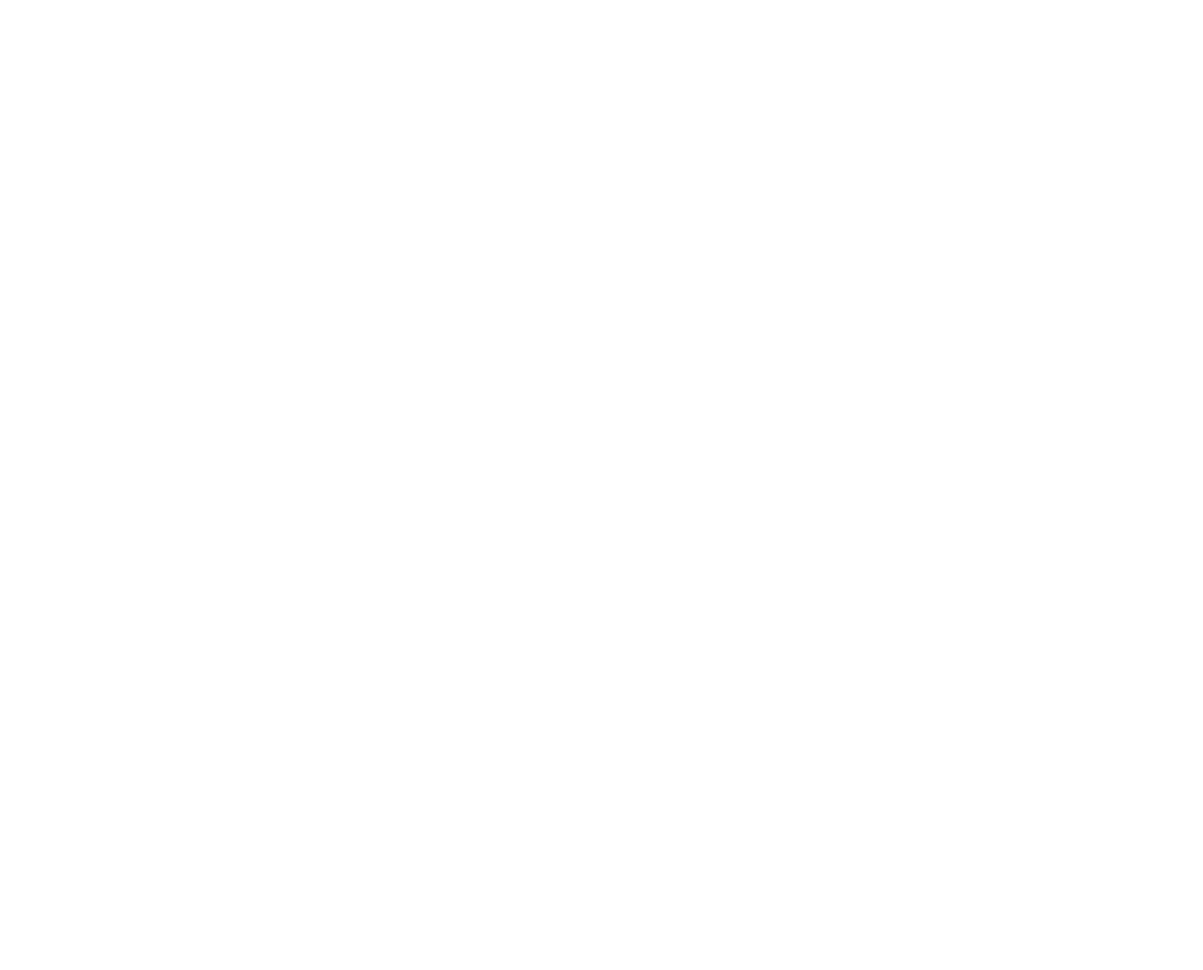
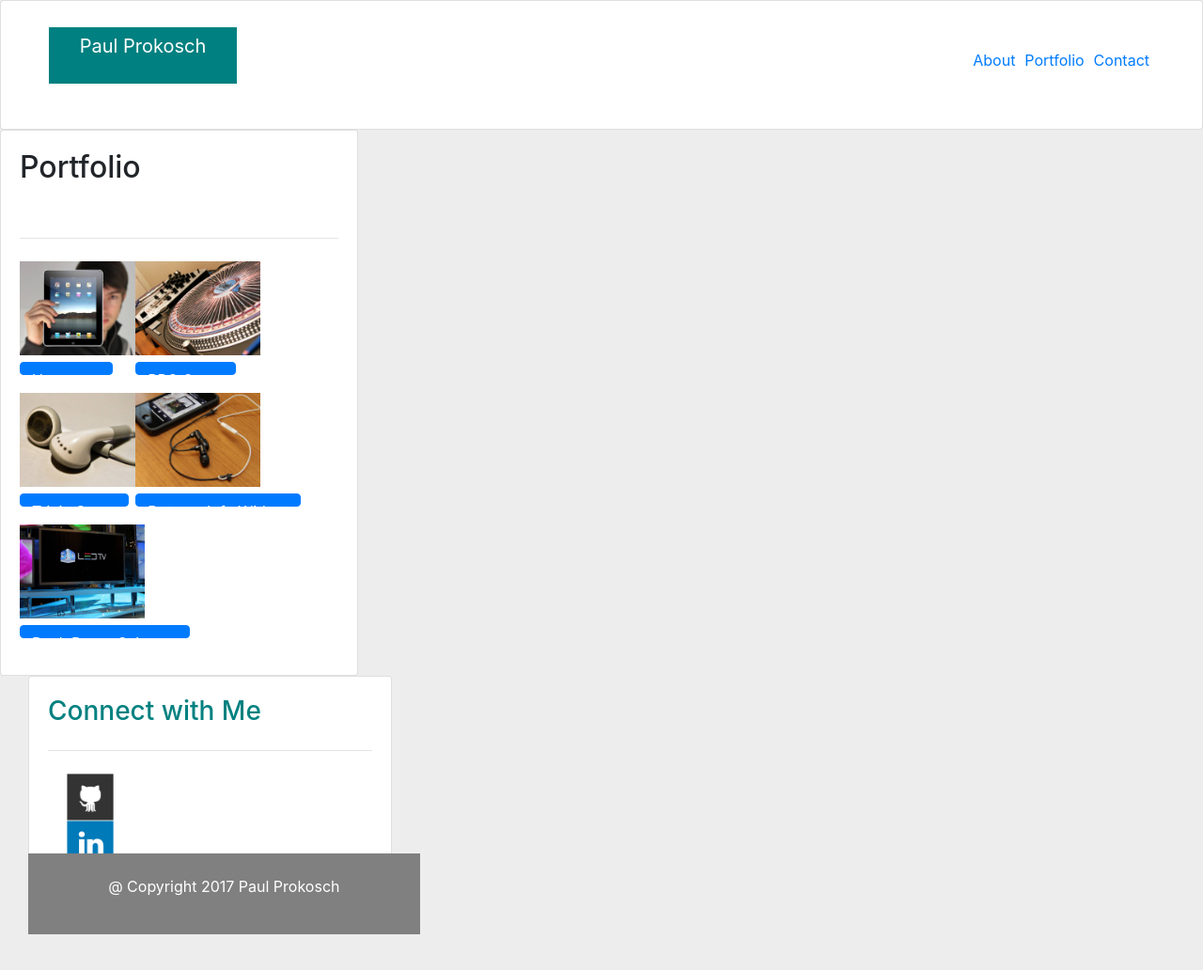
Before and after one commit to pauljprokosch/Bootstrap-Portfolio, a plain HTML site: page portfolio.html in a window 1280 px wide. Shown: the whole page at 94% size. Before the commit the page ends 800 px from the top, so only its background shows below. Drawn offline with nearby package versions, Linux system fonts and the light colour scheme.

Commit message:
Sunday evening commit

```diff
--- a/portfolio.html
+++ b/portfolio.html
@@ -0,0 +1,120 @@
+<!DOCTYPE html>
+<html>
+<head>
+  <title> Homework #2 </title>
+    <link rel="stylesheet" type="text/css" href="reset.css">
+  <link rel="stylesheet" href="https://maxcdn.bootstrapcdn.com/bootstrap/4.0.0-beta.2/css/bootstrap.min.css" integrity="sha384-PsH8R72JQ3SOdhVi3uxftmaW6Vc51MKb0q5P2rRUpPvrszuE4W1povHYgTpBfshb" crossorigin="anonymous">
+  <link rel="stylesheet" type="text/css" href="style.css">
+
+</head>
+<body>
+
+<div class="card">
+    <div class="card-body">
+      <nav class="navbar navbar-default navbar sticky-top">
+        <div class="container-fluid">
+          <div class="navbar-header">
+              <a class="navbar-brand" href="#">Paul Prokosch</a>
+          </div>
+          <ul class="nav navbar-right">
+              <li><a href="index.html">About </a> </li>
+              <li><a href="portfolio.html">Portfolio </a> </li>
+              <li><a href="contact.html">Contact</a></li>
+          </ul>
+        </div>
+      </nav>
+  </div>
+</div>
+<div class="container-fluid">
+            <div class="row">
+                <div class="card">
+                    <div class="card-body">
+                       <header class="panel-heading">
+                            <h2>Portfolio</h2>
+                            <br>
+                            <hr class="my-4">
+                        </header>
+                            <!-- First Row -->
+                            <div class="row">
+                                <div class="col-lg-4 col-sm-12 col-xs-12">
+                                    <div class="thumbnail">
+                                        <img src="technics-q-c-640-480-1.jpg" height= 100 alt="Hangman">
+                                     </div>
+                                    <div class="caption">
+                                            <p><a href="#" class="btn btn-primary" role="button">Hangman</a></p>
+                                    </div>
+                                </div>
+
+                                <div class="col-lg-4 col-md-4 col-sm-4">
+                                    <div class="thumbnail">
+                                        <img src="technics-q-c-640-480-2.jpg" Height=100 alt="RPG Game">
+                                    </div>
+                                    <div class="caption">
+                                        <p><a href="#" class="btn btn-primary" role="button">RPG Game</a></p>
+                                    </div>
+                                </div>
+                            </div>
+
+                             <div class="row">
+                                <div class="col-lg-4 col-sm-12 col-xs-12">
+                                    <div class="thumbnail">
+                                        <img src="technics-q-c-640-480-5.jpg" Height=100 alt="Trivia Game">
+                                    </div>
+                                    <div class="caption">
+                                        <p><a href="#" class="btn btn-primary" role="button">Trivia Game</a></p>
+                                    </div>
+                                </div>
+
+                                <div class="col-lg-4 col-sm-12 col-xs-12">
+                                    <div class="thumbnail">
+                                      <img src="technics-q-c-640-480-7.jpg" Height=100 alt="Rutgers Info Widget">
+                                    </div>
+                                    <div class="caption">
+                                        <p><a href="#" class="btn btn-primary" role="button">Rutgers Info Widget</a></p>
+                                    </div>
+                                </div>
+                             </div>
+                             <div class="row">
+                                <div class="col-lg-4 col-sm-12 col-xs-12">
+                                    <div class="thumbnail">
+                                       <img src="technics-q-c-640-480-9.jpg" Height=100 alt="Rock Paper Scissors">
+                                     </div>
+                                     <div class="caption">
+                                          <p><a href="#" class="btn btn-primary" role="button">Rock Paper Scissors</a></p>
+                                      </div>
+                                  </div>
+                            </div>
+                               <!-- </section>-->
+                  </div>
+            </div>
+      </div>
+  </div>
+<div class="container-fluid">
+     <!--  <div class="row"> -->
+     <div class="col-lg-4" id="Connect">
+        <div class="card">
+           <div class="card-body">
+           <header class="panel-heading">
+           <h3 class="card-title">Connect with Me</h3>
+              </header>
+              <hr class="my-4">
+                <!-- Connect with Me section -->
+               <div class="col-lg-4 col-sm-12 col-xs-12">
+                    <a href="#"><img src="github-128.png" class="social" alt="GitHub" Height=50></a>
+                    <a href="#"><img src="Linkedin-128.png" class="social" alt="LinkedIn" Height=50/></a>
+                    <a href="#"><img src="stackoverflow-128.png" class="social" alt="Stack Overflow" Height=50/></a>
+              </div>
+          </div>
+        </div>
+    <footer>
+      <div class="col-large-8">
+      <div class="container">
+        <p class="text-center">
+          &#64; Copyright 2017 Paul Prokosch
+        </p>
+      </div>
+      </div>
+    </footer>
+</div>
+  </body>
+</html>
--- a/style.css
+++ b/style.css
@@ -1,4 +1,70 @@
-body {background-color: white}
+body {background-color: rgb(237,237,237);
+		margin-bottom: 60px;
+		}
+html {
+  position: relative;
+  min-height: 100%;
+}
 
-footer,
-.push {height 105px;}
+.navbar-brand {
+	border: 1px black;
+	background-color: teal;
+	font-size: 20px;
+	color: white;
+	width: 200px;
+	height: 60px;
+	text-align: center;
+	margin-bottom: 10px;
+	padding-top:  15x;
+	}
+a {border-right: 1px ;
+	padding-right: 5px;
+	padding-left: 5px;
+    border-right: 4px teal;
+    height: 10px;
+	}
+
+a: last-child { border-right: none; }
+
+.navbar-default {
+	background-color: white;
+	border: 2px gray;
+	margin-bottom: 10px;
+}
+.navbar-default .navbar-brand {
+	color: #ffffff;
+}
+
+#about {padding: 75px;}
+#connect {padding:75px;}
+.btn btn-primary {
+	float: left;
+	position: absolute;
+	left: 62%;
+	top: 25%;
+	max-width: 750px;
+	height: 40px;
+}
+.connect {float: right;}
+container-fluid {
+	margin-bottom: 10px;
+}
+h3 {
+	color: teal;
+}
+
+/*footer,
+.push {height 105px;}*/
+
+footer {
+	background-color: gray;
+	color: white;
+	text-align: center;
+	line-height: 70px;
+	position:absolute;
+	bottom: 0;
+	border-top: 4px teal;
+	width: 100%;
+	height: 60px
+	text-align: center;
+}
```
Also changed, not shown: contact.html (+79 -0 lines), index.html (+19 -14 lines).
